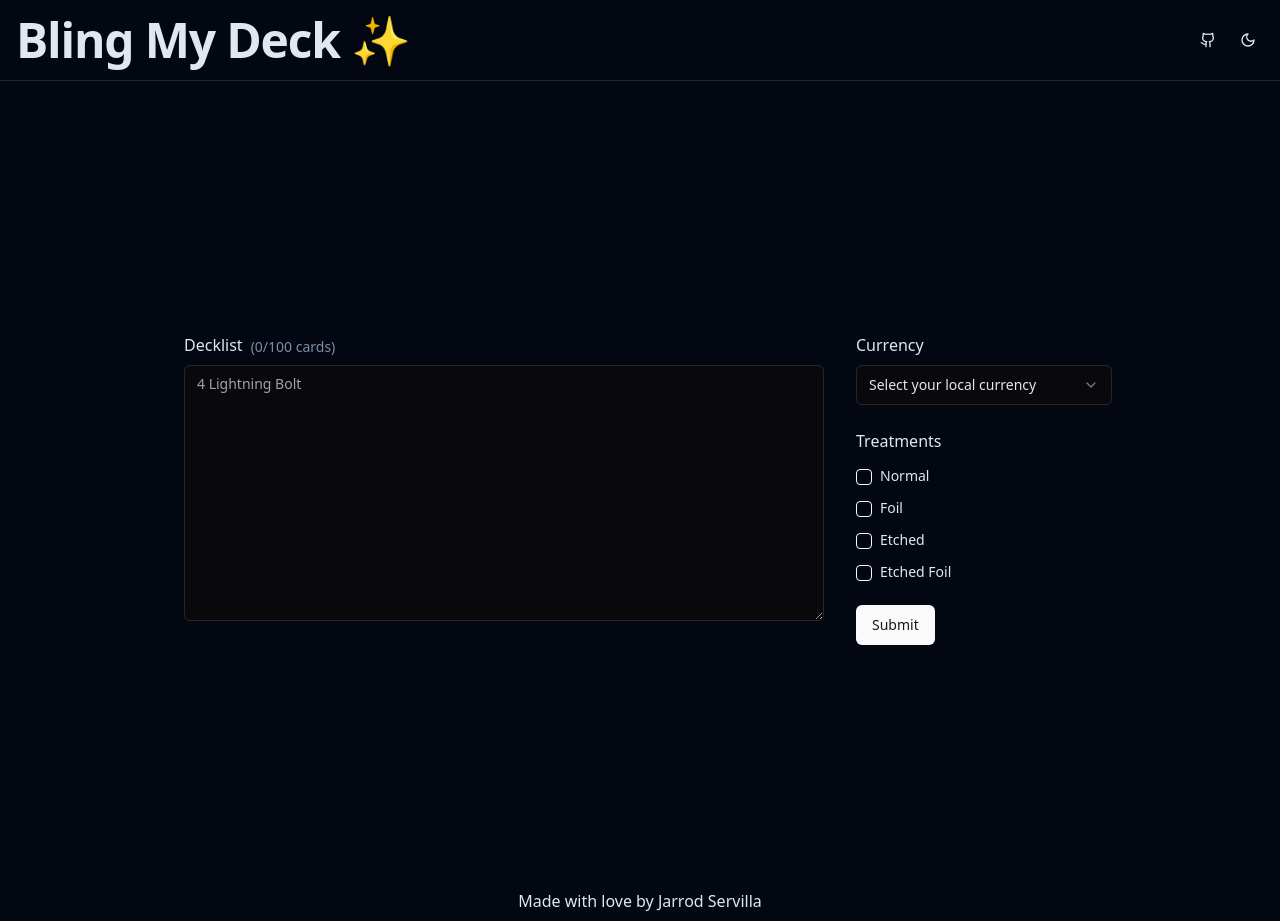
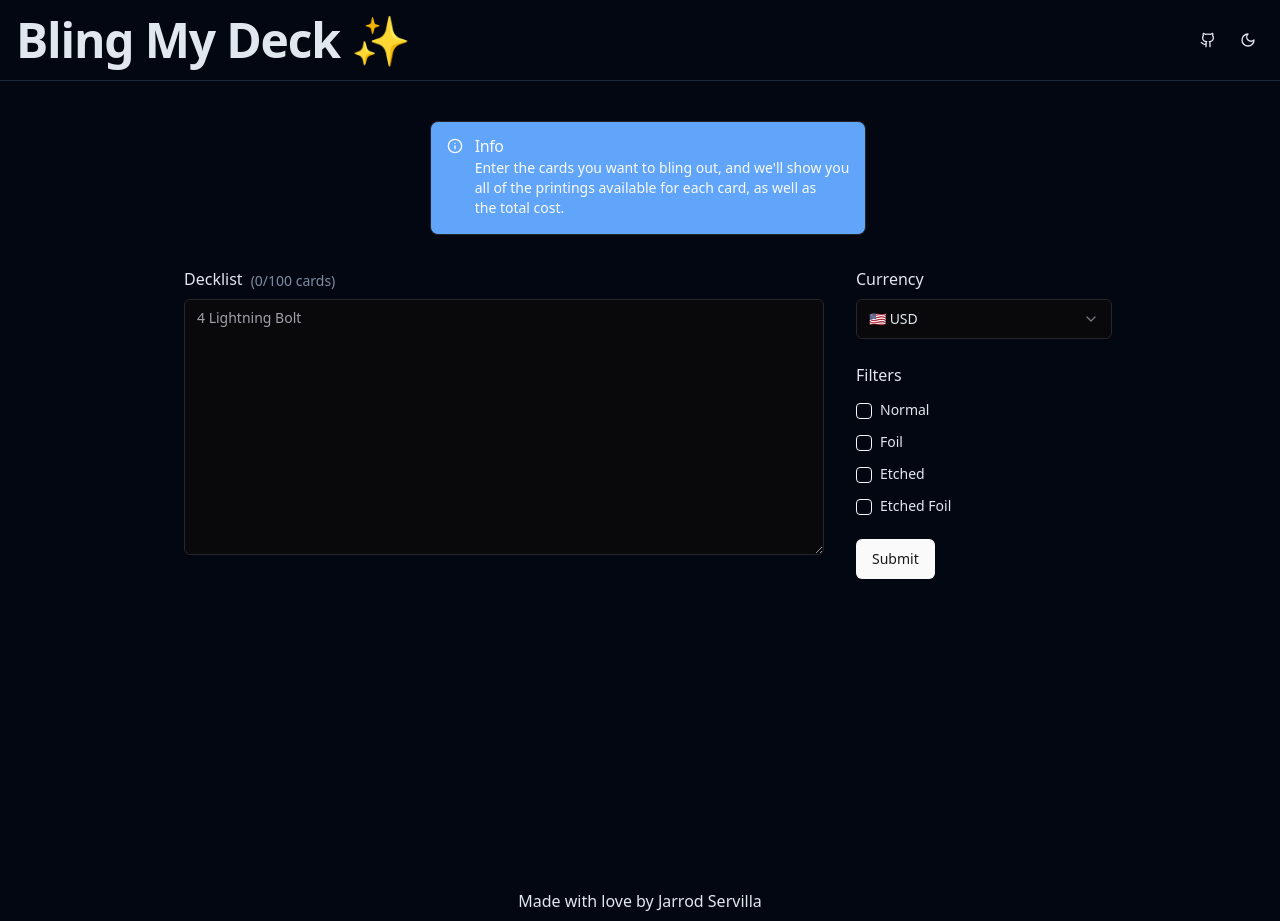
Before and after one commit to jcserv/bling-my-deck, a React (Vite) app: page / in a window 1280 px wide. Built offline with nearby package versions, Linux system fonts and the light colour scheme.

Commit message:
feat: add info banner

```diff
--- a/src/components/CartForm.tsx
+++ b/src/components/CartForm.tsx
@@ -68,7 +68,7 @@ export const CartForm: React.FC = () => {
     defaultValues: {
       decklist: "",
       treatments: [],
-      localCurrency: "",
+      localCurrency: "USD",
     },
   });
 
@@ -159,7 +159,7 @@ export const CartForm: React.FC = () => {
               render={() => (
                 <FormItem>
                   <div>
-                    <FormLabel className="text-base">Treatments</FormLabel>
+                    <FormLabel className="text-base">Filters</FormLabel>
                   </div>
                   {AllTreatments.map((treatment) => (
                     <FormField
--- /dev/null
+++ b/src/components/ui/alert.tsx
@@ -0,0 +1,59 @@
+import * as React from "react"
+import { cva, type VariantProps } from "class-variance-authority"
+
+import { cn } from "@/lib/utils"
+
+const alertVariants = cva(
+  "relative w-full rounded-lg border border-zinc-200 p-4 [&>svg~*]:pl-7 [&>svg+div]:translate-y-[-3px] [&>svg]:absolute [&>svg]:left-4 [&>svg]:top-4 [&>svg]:text-zinc-950 dark:border-zinc-800 dark:[&>svg]:text-zinc-50",
+  {
+    variants: {
+      variant: {
+        default: "bg-white text-zinc-950 dark:bg-zinc-950 dark:text-zinc-50",
+        destructive:
+          "border-red-500/50 text-red-500 dark:border-red-500 [&>svg]:text-red-500 dark:border-red-900/50 dark:text-red-900 dark:dark:border-red-900 dark:[&>svg]:text-red-900",
+      },
+    },
+    defaultVariants: {
+      variant: "default",
+    },
+  }
+)
+
+const Alert = React.forwardRef<
+  HTMLDivElement,
+  React.HTMLAttributes<HTMLDivElement> & VariantProps<typeof alertVariants>
+>(({ className, variant, ...props }, ref) => (
+  <div
+    ref={ref}
+    role="alert"
+    className={cn(alertVariants({ variant }), className)}
+    {...props}
+  />
+))
+Alert.displayName = "Alert"
+
+const AlertTitle = React.forwardRef<
+  HTMLParagraphElement,
+  React.HTMLAttributes<HTMLHeadingElement>
+>(({ className, ...props }, ref) => (
+  <h5
+    ref={ref}
+    className={cn("mb-1 font-medium leading-none tracking-tight", className)}
+    {...props}
+  />
+))
+AlertTitle.displayName = "AlertTitle"
+
+const AlertDescription = React.forwardRef<
+  HTMLParagraphElement,
+  React.HTMLAttributes<HTMLParagraphElement>
+>(({ className, ...props }, ref) => (
+  <div
+    ref={ref}
+    className={cn("text-sm [&_p]:leading-relaxed", className)}
+    {...props}
+  />
+))
+AlertDescription.displayName = "AlertDescription"
+
+export { Alert, AlertTitle, AlertDescription }
--- a/src/index.css
+++ b/src/index.css
@@ -90,3 +90,8 @@ body {
 section {
   height: 100vh;
 }
+
+.blue-gradient {
+  background: rgb(2,0,36);
+  background: linear-gradient(90deg, rgba(2,0,36,1) 0%, rgba(9,95,121,1) 50%, rgba(0,212,255,1) 100%);
+}
--- a/src/routes/index.lazy.tsx
+++ b/src/routes/index.lazy.tsx
@@ -1,5 +1,7 @@
 import { CartForm } from "@/components/CartForm";
+import { Alert, AlertTitle, AlertDescription } from "@/components/ui/alert";
 import { createLazyFileRoute } from "@tanstack/react-router";
+import { Info } from "lucide-react";
 
 export const Route = createLazyFileRoute("/")({
   component: Index,
@@ -8,8 +10,21 @@ export const Route = createLazyFileRoute("/")({
 function Index() {
   return (
     <section className="p-2 text-center">
-      <div className="h-screen w-screen flex items-center justify-center">
-        <CartForm />
+      <div className="h-screen w-screen flex flex-col items-center">
+        <div className="flex flex-row">
+        <Alert className="text-start bg-blue-400 dark:bg-blue-400 my-8">
+            <Info className="h-4 w-4" />
+            <AlertTitle>Info</AlertTitle>
+            <AlertDescription>
+              Enter the cards you want to bling out, and we&apos;ll show you <br />
+              all of the printings available for each card, as well as <br />
+              the total cost.
+            </AlertDescription>
+          </Alert>
+        </div>
+        <div className="flex flex-row">
+          <CartForm />
+        </div>
       </div>
     </section>
   );
--- a/src/types/card.ts
+++ b/src/types/card.ts
@@ -10,20 +10,25 @@ const cardlineRegex =
 
 export function parseDeckList(input: string): Card[] {
   const lines = input.split("\n");
-  const cards: Card[] = [];
+  const cardMap: { [name: string]: Card } = {};
 
   for (const line of lines) {
     const match = line.trim().match(cardlineRegex);
     if (match) {
       const [, quantity, name, set, collectorNumber, alternateSet] = match;
-      cards.push({
-        name,
-        quantity: parseInt(quantity, 10),
-        set: set || alternateSet || undefined,
-        collectorNumber: collectorNumber || undefined,
-      });
+      const cardKey = `${name}-${set || alternateSet || ''}-${collectorNumber || ''}`;
+      if (cardMap[cardKey]) {
+        cardMap[cardKey].quantity += parseInt(quantity, 10);
+      } else {
+        cardMap[cardKey] = {
+          name,
+          quantity: parseInt(quantity, 10),
+          set: set || alternateSet || undefined,
+          collectorNumber: collectorNumber || undefined,
+        };
+      }
     }
   }
 
-  return cards;
+  return Object.values(cardMap);
 }
```
